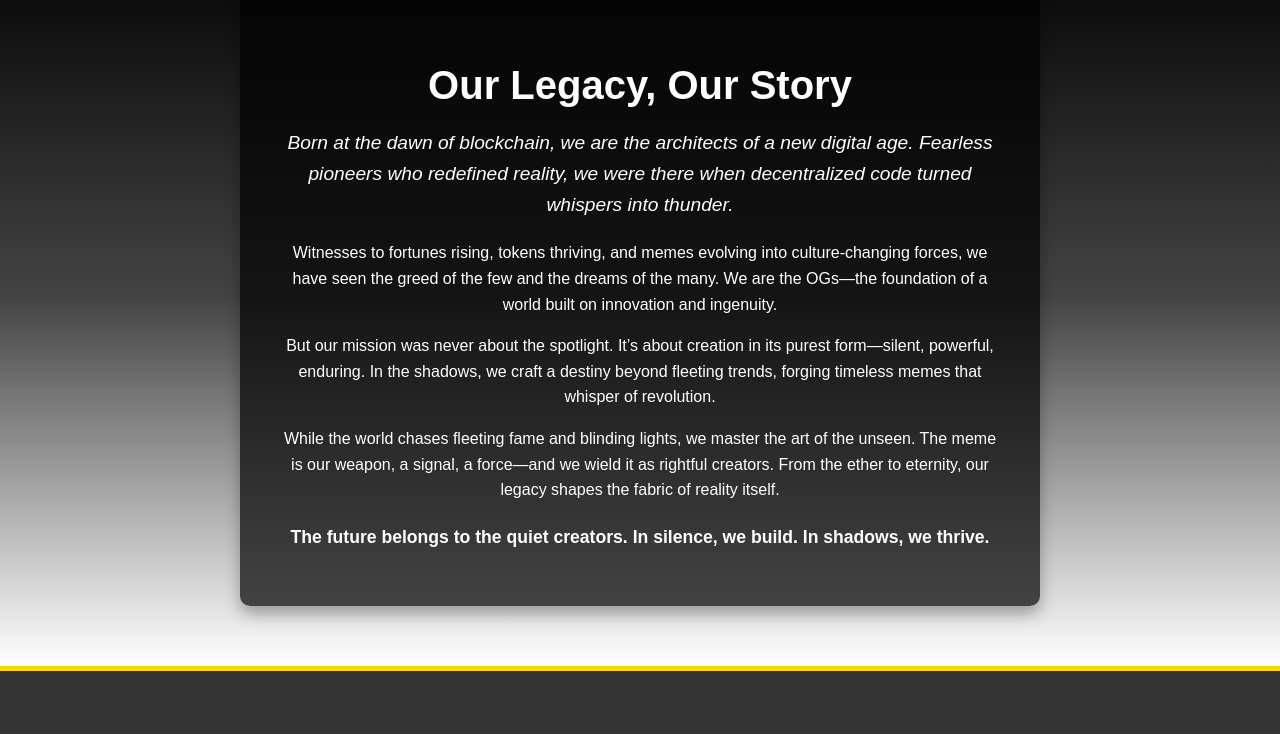
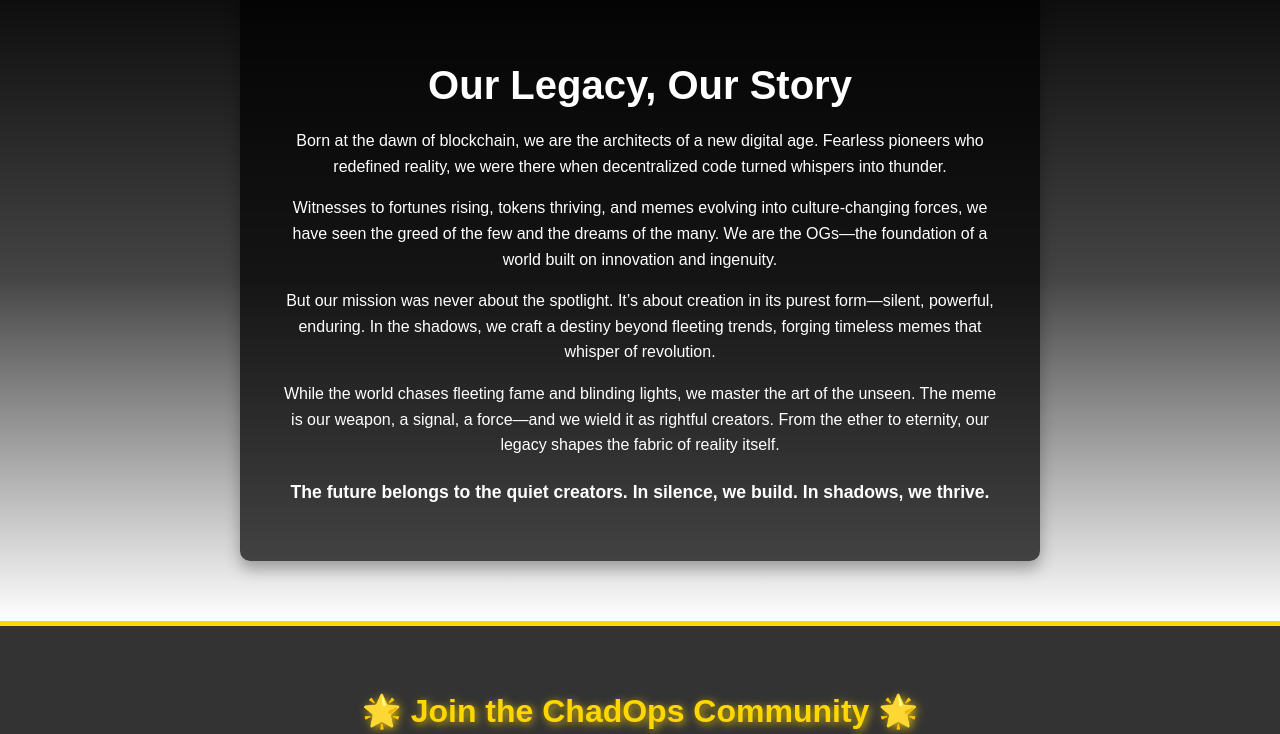
Before and after one commit to theozzz/chadops, a plain HTML site: page index.html in a window 1280 px wide. Shown: the part 940-1674 px from the top of the page. Drawn offline with Linux system fonts and the light colour scheme.

Commit message:
remove story intro

```diff
--- a/index.html
+++ b/index.html
@@ -33,7 +33,7 @@
     <div class="story-background">
         <div class="story-content">
             <h2 class="story-title">Our Legacy, Our Story</h2>
-            <p class="story-intro">
+            <p>
                 Born at the dawn of blockchain, we are the architects of a new digital age. Fearless pioneers who redefined reality,
                 we were there when decentralized code turned whispers into thunder.
             </p>
```
